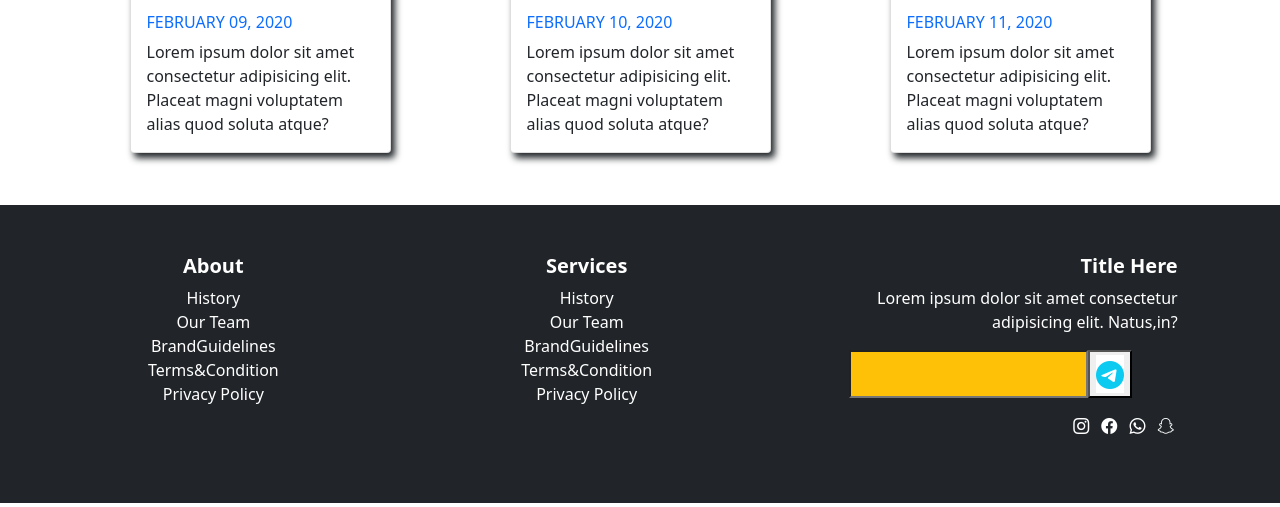
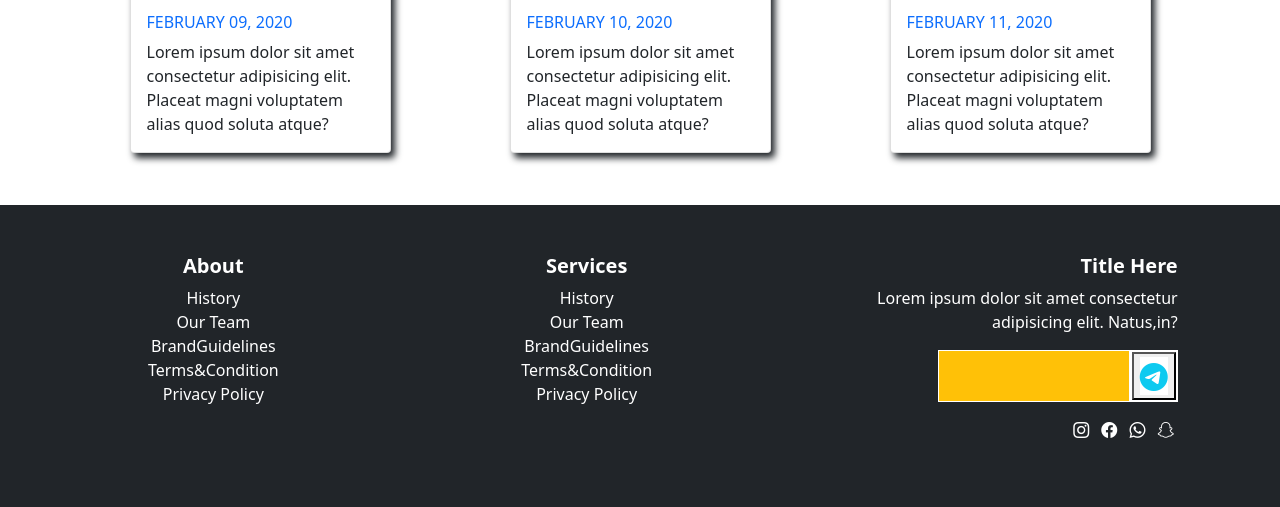
Before and after one commit to naba93980/Bootstrap_Projects, a plain HTML site: page VeterinaryLandingPage/index.html in a window 1280 px wide. Shown: the part 1607-2114 px from the top of the page. Drawn offline with nearby package versions, Linux system fonts and the light colour scheme.

Commit message:
styled footer search submit button

```diff
--- a/VeterinaryLandingPage/CSS/style.css
+++ b/VeterinaryLandingPage/CSS/style.css
@@ -160,18 +160,23 @@
 }
 
 @media screen and (min-width: 1200px) {
-    .inputAny {
+    .inputFooterform {
         border: 0.5px solid white;
-        width: 18vw;
+        width: 15vw;
+
     }
 }
 
 @media screen and (max-width: 1200px) {
-    .inputAny {
+    .inputFooterform {
         border: 0.5px solid white;
-        width: 15vw;
+        width: 25vw;
     }
 }
 .footer-form{
-    width: max-content;
+    background-color: #212529 !important;
 }
+
+.footer-submit-btn{
+    border: 2px solid white;
+}
```
